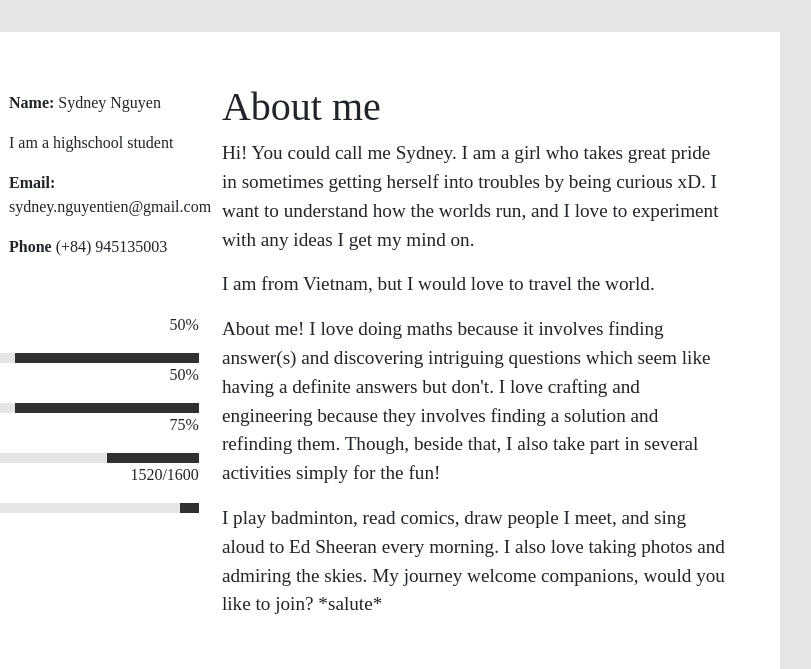
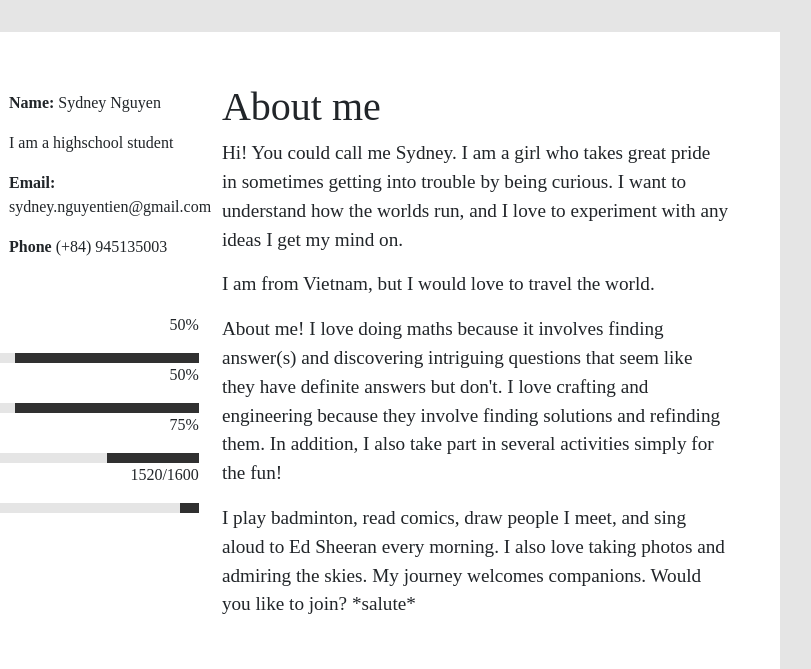
Before and after one commit to SydneyNguyenTien/sydfolio2ig, a plain HTML site: page index.html in a window 1280 px wide. Shown: the part 860-1529 px from the top of the page, 372-1183 px from the left. Drawn offline with nearby package versions, Linux system fonts and the light colour scheme.

Commit message:
anothernew

```diff
--- a/index.html
+++ b/index.html
@@ -131,10 +131,10 @@
                     <h1 class="about_abtme_title">About me</h1>
 
                     <div class="abtme_content">
-                        <p>Hi! You could call me Sydney. I am a girl who takes great pride in sometimes getting herself into troubles by being curious xD. I want to understand how the worlds run, and I love to experiment with any ideas I get my mind on. </p>
+                        <p>Hi! You could call me Sydney. I am a girl who takes great pride in sometimes getting into trouble by being curious. I want to understand how the worlds run, and I love to experiment with any ideas I get my mind on.</p>
                         <p>I am from Vietnam, but I would love to travel the world.</p>
-                        <p>About me! I love doing maths because it involves finding answer(s) and discovering intriguing questions which seem like having a definite answers but don't. I love crafting and engineering because they involves finding a solution and refinding them. Though, beside that, I also take part in several activities simply for the fun!</p>
-                        <p>I play badminton, read comics, draw people I meet, and sing aloud to Ed Sheeran every morning. I also love taking photos and admiring the skies. My journey welcome companions, would you like to join? *salute*</p>
+                        <p>About me! I love doing maths because it involves finding answer(s) and discovering intriguing questions that seem like they have definite answers but don't. I love crafting and engineering because they involve finding solutions and refinding them. In addition, I also take part in several activities simply for the fun!</p>
+                        <p>I play badminton, read comics, draw people I meet, and sing aloud to Ed Sheeran every morning. I also love taking photos and admiring the skies. My journey welcomes companions. Would you like to join? *salute*</p>
                     </div>
                 </div>
 
@@ -218,7 +218,7 @@
                     </div>
                 </a>
 
-                <a class="blog_bigbox" href="blog_crochet.html">
+                <a class="blog_bigbox" href="">
                     <div class="blog_box">
                         <img class="blog_img" src="320276856_843497233373570_637799583286149246_n.jpeg">
                         <div class="blog_title">
@@ -228,7 +228,7 @@
                     </div>
                 </a>
 
-                <a class="blog_bigbox" href="blog_crochet.html">
+                <a class="blog_bigbox" href="">
                     <div class="blog_box">
                         <img class="blog_img" src="Screenshot 2024-03-07 at 7.27.24 PM.png">
                         <div class="blog_title">
```
Also changed, not shown: 1 other file.
